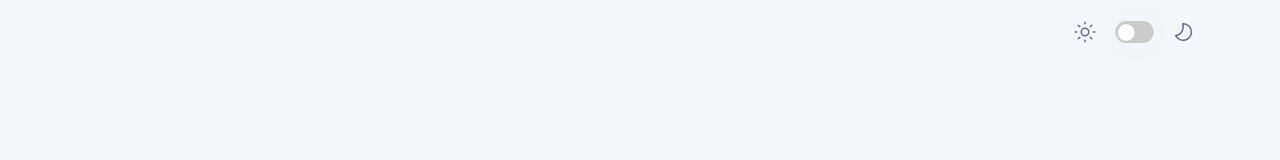
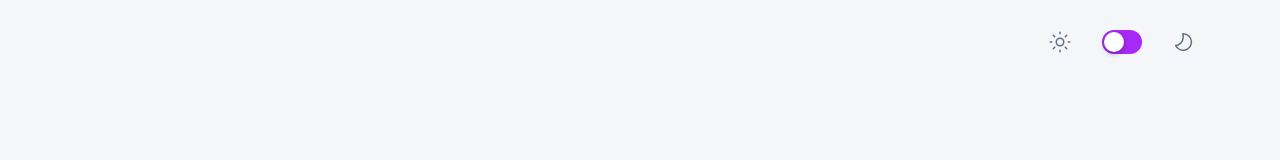
Before and after one commit to Marvin-Figueroa/frontend-quiz-app, a website built with Vite: page index.html in a window 1280 px wide. Shown: the top 160 px of the page. Built offline with nearby package versions, Linux system fonts and the light colour scheme.

Commit message:
Refactoriza componente switch

```diff
--- a/components/Switch.css
+++ b/components/Switch.css
@@ -1,70 +1,41 @@
-/* From Uiverse.io by namecho */
-.switch {
-  --button-width: 3.5em;
-  --button-height: 2em;
-  --toggle-diameter: 1.5em;
-  --button-toggle-offset: calc(
-    (var(--button-height) - var(--toggle-diameter)) / 2
-  );
-  --toggle-shadow-offset: 10px;
-  --toggle-wider: 3em;
-  --color-grey: #ccc;
+/* From Uiverse.io by ClawHack1 */
+.toggle-switch {
+  position: relative;
+  display: inline-block;
+  width: 40px;
+  height: 24px;
+  margin: 10px;
 }
 
-.slider {
-  display: inline-block;
-  vertical-align: middle;
-  width: var(--button-width);
-  height: var(--button-height);
-  background-color: var(--color-grey);
-  border-radius: calc(var(--button-height) / 2);
-  position: relative;
-  transition: 0.3s all ease-in-out;
-  cursor: pointer;
-  transform: scale(1.1);
-}
-
-.slider::after {
-  content: "";
-  display: inline-block;
-  width: var(--toggle-diameter);
-  height: var(--toggle-diameter);
-  background-color: #fff;
-  border-radius: calc(var(--toggle-diameter) / 2);
-  position: absolute;
-  top: var(--button-toggle-offset);
-  transform: translateX(var(--button-toggle-offset));
-  box-shadow: var(--toggle-shadow-offset) 0
-    calc(var(--toggle-shadow-offset) * 4) rgba(0, 0, 0, 0.1);
-  transition: 0.3s all ease-in-out;
-}
-
-.switch input[type="checkbox"]:checked + .slider {
-  background-color: var(--purple);
-}
-
-.switch input[type="checkbox"]:checked + .slider::after {
-  transform: translateX(
-    calc(
-      var(--button-width) - var(--toggle-diameter) - var(--button-toggle-offset)
-    )
-  );
-  box-shadow: calc(var(--toggle-shadow-offset) * -1) 0
-    calc(var(--toggle-shadow-offset) * 4) rgba(0, 0, 0, 0.1);
-}
-
-.switch input[type="checkbox"] {
+.toggle-switch .toggle-input {
   display: none;
 }
 
-.switch input[type="checkbox"]:active + .slider::after {
-  width: var(--toggle-wider);
+.toggle-switch .toggle-label {
+  position: absolute;
+  top: 0;
+  left: 0;
+  width: 40px;
+  height: 24px;
+  background-color: var(--purple);
+  border-radius: 34px;
+  cursor: pointer;
+  transition: background-color 0.3s;
 }
 
-.switch input[type="checkbox"]:checked:active + .slider::after {
-  transform: translateX(
-    calc(
-      var(--button-width) - var(--toggle-wider) - var(--button-toggle-offset)
-    )
-  );
+.toggle-switch .toggle-label::before {
+  content: "";
+  position: absolute;
+  width: 20px;
+  height: 20px;
+  border-radius: 50%;
+  top: 2px;
+  left: 2px;
+  background-color: #fff;
+  box-shadow: 0px 2px 5px 0px rgba(0, 0, 0, 0.3);
+  transition: transform 0.3s;
 }
+
+.toggle-switch .toggle-input:checked + .toggle-label::before {
+  transform: translateX(16px);
+}
--- a/components/Switch.js
+++ b/components/Switch.js
@@ -1,19 +1,22 @@
 import "./Switch.css";
 
 function Switch() {
-  const label = document.createElement("label");
-  label.className = "switch";
+  const toggleSwitch = document.createElement("div");
+  toggleSwitch.className = "toggle-switch";
 
-  const input = document.createElement("input");
-  input.type = "checkbox";
+  const toggleInput = document.createElement("input");
+  toggleInput.className = "toggle-input";
+  toggleInput.id = "toggle";
+  toggleInput.type = "checkbox";
 
-  const span = document.createElement("span");
-  span.className = "slider round";
+  const toggleLabel = document.createElement("label");
+  toggleLabel.className = "toggle-label";
+  toggleLabel.setAttribute("for", "toggle");
 
-  label.appendChild(input);
-  label.appendChild(span);
+  toggleSwitch.appendChild(toggleInput);
+  toggleSwitch.appendChild(toggleLabel);
 
-  return label;
+  return toggleSwitch;
 }
 
 export default Switch;
```
